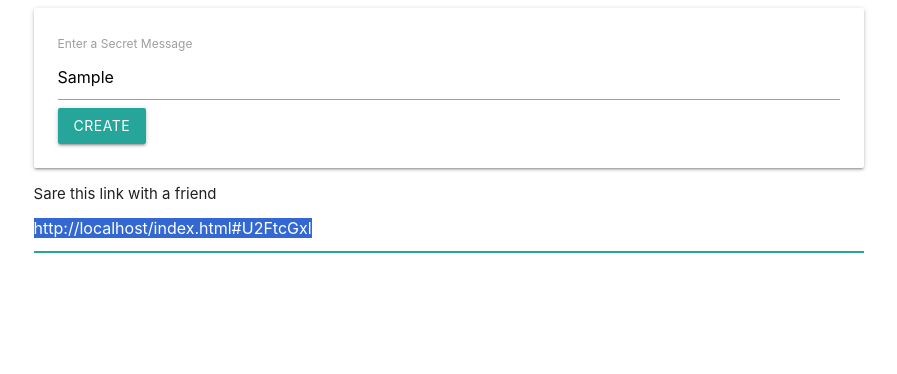
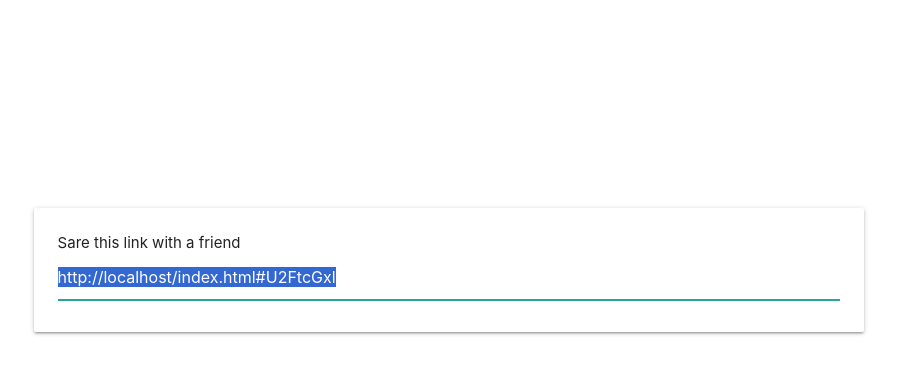
Before and after one commit to Yuralitv1982/ch23_secret_message, a plain HTML site: page index.html in a window 1280 px wide. Both pictures are taken after typing "Sample" into the empty fields and a click on the button "CREATE". Shown: the whole page, without its empty margins (191-1088 px from the left). Drawn offline with nearby package versions, Linux system fonts and the light colour scheme.

Commit message:
toggling element visibility

```diff
--- a/index.html
+++ b/index.html
@@ -12,11 +12,16 @@
          referrerpolicy="no-referrer"
       />
       <title>Secret Message</title>
+      <style>
+         .row {
+            margin-top: 25vh;
+         }
+      </style>
    </head>
    <body>
       <div class="row">
          <div class="col s8 offset-s2">
-            <div class="card-panel">
+            <div id="message-form" class="card-panel">
                <form action="">
                   <label for="">Enter a Secret Message</label>
                   <input id="message-input" />
@@ -24,9 +29,11 @@
                </form>
             </div>
 
-            <div class="">
-               Sare this link with a friend
-               <input id="link-input" />
+            <div id="link-form" class="card-panel hide">
+               <div>
+                  Sare this link with a friend
+                  <input id="link-input" />
+               </div>
             </div>
          </div>
       </div>
--- a/index.js
+++ b/index.js
@@ -1,5 +1,8 @@
 document.querySelector('form').addEventListener('submit', (event) => {
    event.preventDefault();
+
+   document.querySelector('#message-form').classList.add('hide');
+   document.querySelector('#link-form').classList.remove('hide');
 
    const input = document.querySelector('#message-input');
    const encrypted = btoa(input.value);
```
